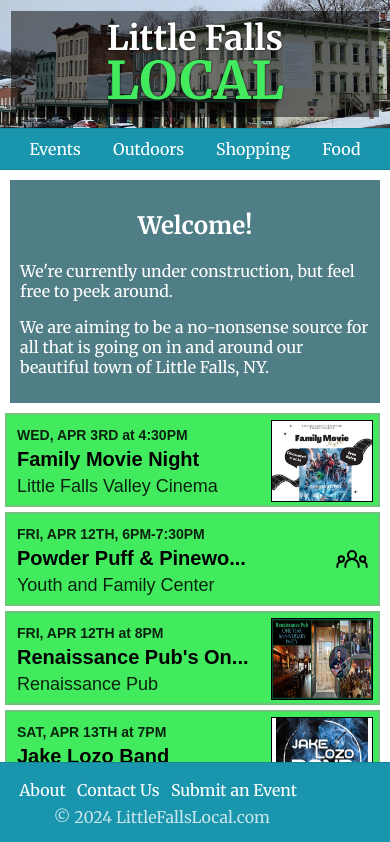
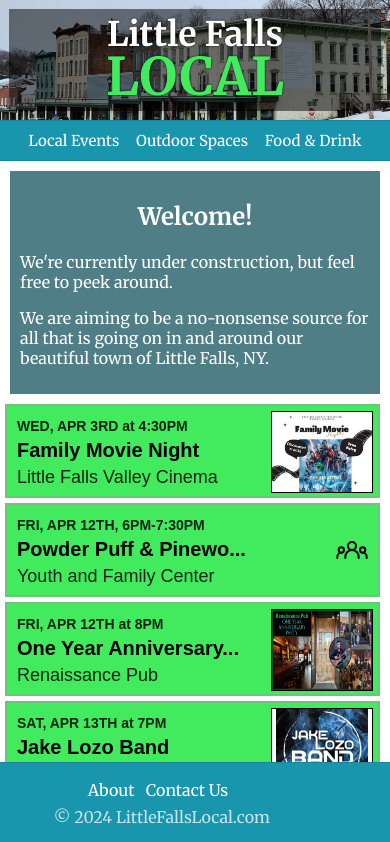
Before and after one commit to JustinSnyder7/little-falls-local, an Angular app: page / in a window 390 px wide. Shown: the top 842 px of the page. Built offline with nearby package versions, Linux system fonts and the light colour scheme; what ngx-google-analytics would draw is missing.

Commit message:
Removed shopping section and other tweaks

```diff
--- a/angular.json
+++ b/angular.json
@@ -94,7 +94,8 @@
               "src/assets"
             ],
             "styles": [
-              "src/styles.css"
+              "src/styles.css",
+              "../node_modules/font-awesome/css/font-awesome.css"
             ],
             "scripts": []
           }
--- a/package.json
+++ b/package.json
@@ -18,13 +18,14 @@
     "@angular/platform-browser": "^17.2.0",
     "@angular/platform-browser-dynamic": "^17.2.0",
     "@angular/router": "^17.2.0",
+    "font-awesome": "^4.7.0",
     "ngx-google-analytics": "^14.0.1",
     "rxjs": "~7.8.0",
     "tslib": "^2.3.0",
     "zone.js": "~0.14.3"
   },
   "devDependencies": {
-    "@angular-devkit/build-angular": "^17.2.0",
+    "@angular-devkit/build-angular": "^17.0.10",
     "@angular/cli": "^17.2.0",
     "@angular/compiler-cli": "^17.2.0",
     "@types/jasmine": "~5.1.0",
--- a/src/app/events/events.component.html
+++ b/src/app/events/events.component.html
@@ -41,13 +41,14 @@
 
       <!-- TODO: need to implement functionality for location name versus location -->
 
+
+      <span *ngIf="events.image; else noImageBlock"><img [src]="getImagePath(events.image)" class="item-image-expanded" alt="Image"></span>
+        <ng-template #noImageBlock><img src="../../assets/images/coming-soon.jpg" width="95%" alt="image coming soon"></ng-template>
+
       <span class="item-location">
         <span *ngIf="events.locationName">at {{ events.locationName }}</span><br>
         <span *ngIf="events.location"><a [href]="formatEventLocationName(events.location)" target="_blank">{{ events.location }}</a></span><br>
       </span>
-
-      <span *ngIf="events.image; else noImageBlock"><img [src]="getImagePath(events.image)" class="item-image-expanded" alt="Image"></span>
-        <ng-template #noImageBlock><img src="../../assets/images/coming-soon.jpg" width="95%" alt="image coming soon"></ng-template>
 
       <div class="item-description">{{ events.description }}</div>
     </div>
--- a/src/app/footer/footer.component.html
+++ b/src/app/footer/footer.component.html
@@ -1,6 +1,7 @@
 <div class="footerbox">
     <p><a routerLink="./about">About</a> &nbsp;
     <a routerLink="./contact-us">Contact Us</a> &nbsp;
-    <a routerLink="./submit-event">Submit an Event</a> &nbsp;</p>
+    <!-- <a routerLink="./submit-event">Submit an Event</a> &nbsp; -->
+    </p>
     <p class="copyright">&copy; 2024 LittleFallsLocal.com</p>
 </div>
--- a/src/app/header/header.component.css
+++ b/src/app/header/header.component.css
@@ -17,8 +17,8 @@ h1 {
 
 .text-wrap {
     background-color: rgb(0,0,0,.5);
-    margin: 10px;
-    padding: 10px;
+    margin: 8px;
+    padding: 8px;
 
 }
 
--- a/src/app/navbar/navbar.component.html
+++ b/src/app/navbar/navbar.component.html
@@ -1,3 +1,8 @@
 <nav class="navbar">
-  <a routerLink="/events">Events</a> <a routerLink="/outdoors">Outdoors</a> <a routerLink="/shops">Shopping</a> <a routerLink="/food">Food</a>
+  <a routerLink="/events">Local Events</a> &nbsp;
+  <a routerLink="/outdoors">Outdoor Spaces</a> &nbsp;
+  <a routerLink="/food">Food & Drink</a>
+
+  <!-- <a routerLink="/shops">Shopping</a>  -->
+
 </nav>
--- a/src/assets/database/events.json
+++ b/src/assets/database/events.json
@@ -49,7 +49,7 @@
         "isExpanded": false
       },
       {
-        "name": "Renaissance Pub's One Year Anniversary Party",
+        "name": "One Year Anniversary Party",
         "startDate": "04/12/2024",
         "endDate": "",
         "startTime": "8PM",
--- a/src/styles.css
+++ b/src/styles.css
@@ -52,7 +52,11 @@
 
   .navbar {
     background-color: #1995AD;
+    font-size: 15px;
+    color: rgba(0, 0, 0, 0.25);
+    /* font-weight: bold; */
     padding: 10px 0;
+    margin: 0 auto;
     text-align: center;
     width: 100%;
     border-top: 1px solid rgba(0,0,0,0.1);
@@ -62,7 +66,7 @@
   .navbar a {
     color: #fff;
     text-decoration: none;
-    padding: 8px 16px;
+    padding: 8px 3px;
   }
 
   .navbar a:hover {
@@ -134,13 +138,6 @@
     min-height: 80px;
   }
 
-  .navbar a {
-    padding: 10px 16px;
-  }
-
-  .navbar a:hover {
-  background-color: rgba(0,0,0,0.1);
-  }
 
   .fullscreen-welcome {
     display: none;
```
Also changed, not shown: 1 other file (tests, documents, lock files or other folders).
